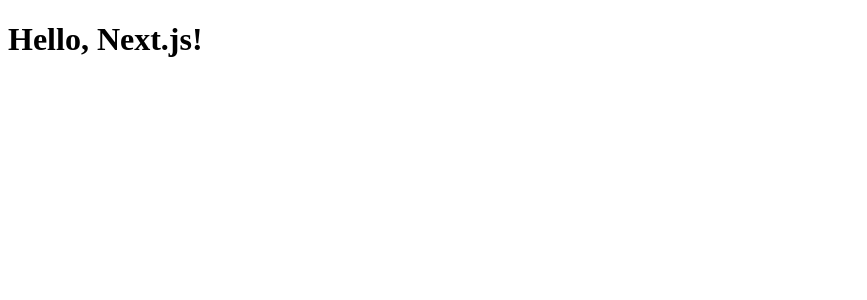
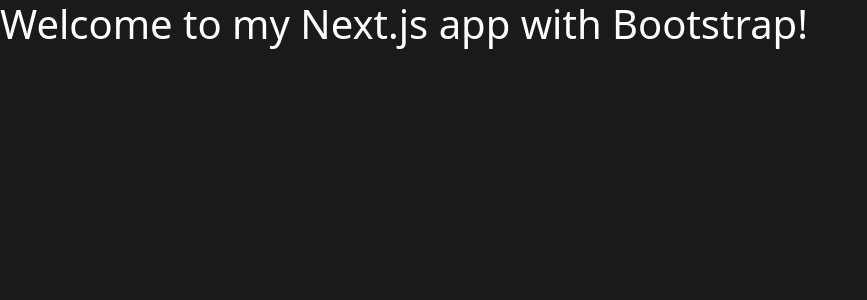
Before and after one commit to Maverick-Security/gamerep-site, a Next.js app: page / in a window 1280 px wide. Shown: the top 300 px of the page, without its empty margins (0-867 px from the left). Built offline with nearby package versions, Linux system fonts and the light colour scheme.

Commit message:
✨ feat: Initial index

```diff
--- a/app/layout.tsx
+++ b/app/layout.tsx
@@ -1,13 +1,11 @@
-import '../css/global.css';
+import React from 'react';
 
-export default function RootLayout({
-    children,
-  }: {
-    children: React.ReactNode
-  }) {
-    return (
-      <html lang="en">
-        <body>{children}</body>
-      </html>
-    )
-  }
+const RootLayout: React.FC = ({ children }) => {
+  return (
+    <html lang="en">
+      <body>{children}</body>
+    </html>
+  );
+};
+
+export default RootLayout;
--- a/app/page.tsx
+++ /dev/null
@@ -1,3 +0,0 @@
-export default function Page() {
-    return <h1>Hello, Next.js!</h1>
-  }
--- a/css/global.css
+++ b/css/global.css
@@ -0,0 +1,4 @@
+body {
+    background-color: rgb(26, 26, 26);
+    color: white;
+}
--- /dev/null
+++ b/pages/_app.tsx
@@ -0,0 +1,17 @@
+import 'bootstrap/dist/css/bootstrap.min.css';
+import '../css/global.css';
+import RootLayout from '../app/layout';
+import React from 'react';
+
+function MyApp({ Component, pageProps }) {
+  // Pass the component to the custom layout as a prop
+  const Layout = Component['Layout'] || React.Fragment;
+
+  return (
+    <Layout>
+      <Component {...pageProps} />
+    </Layout>
+  );
+}
+
+export default MyApp;
--- /dev/null
+++ b/pages/index.tsx
@@ -0,0 +1,15 @@
+import React from 'react';
+import RootLayout from '../app/layout'; // Add this import statement
+
+const HomePage: React.FC = () => {
+  return (
+    <div>
+      <h1>Welcome to my Next.js app with Bootstrap!</h1>
+    </div>
+  );
+};
+
+// Set the custom layout for this page
+HomePage['Layout'] = RootLayout;
+
+export default HomePage;
```
Also changed, not shown: css/Index.module.css (added).
